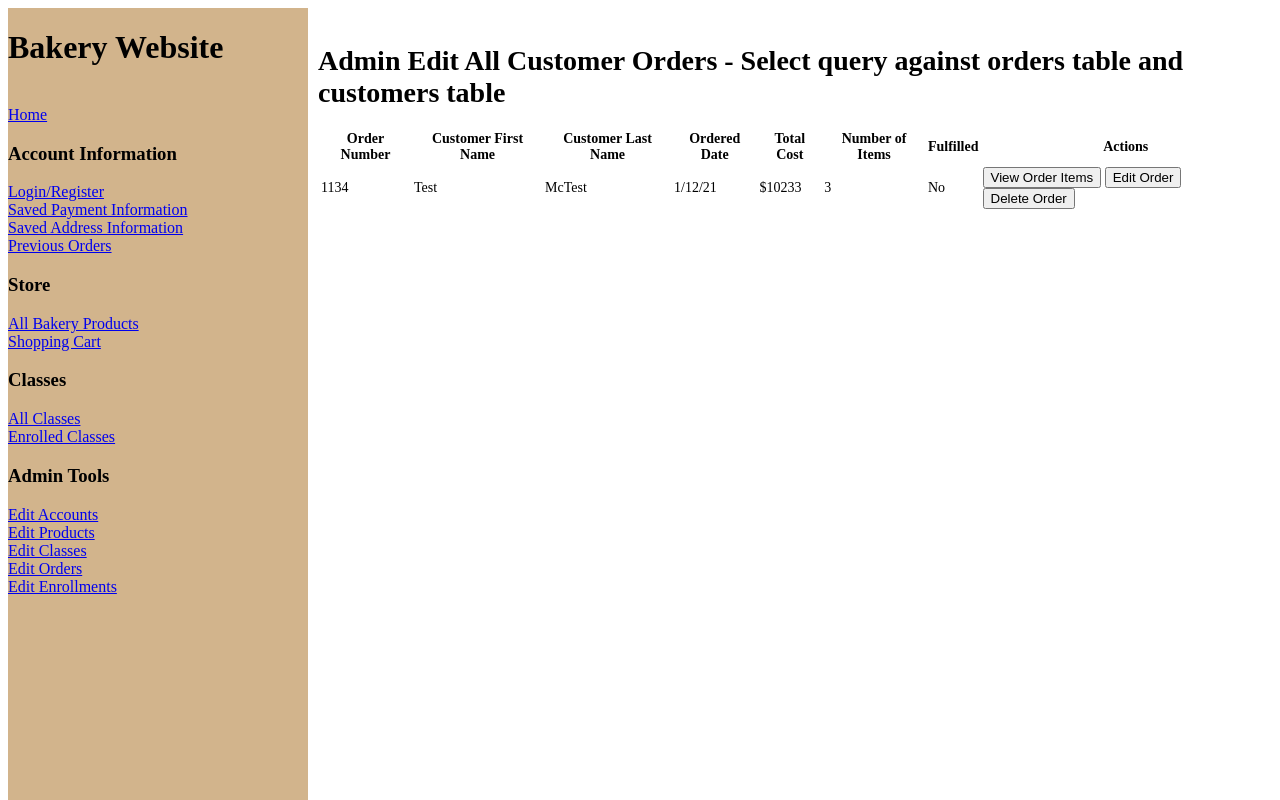
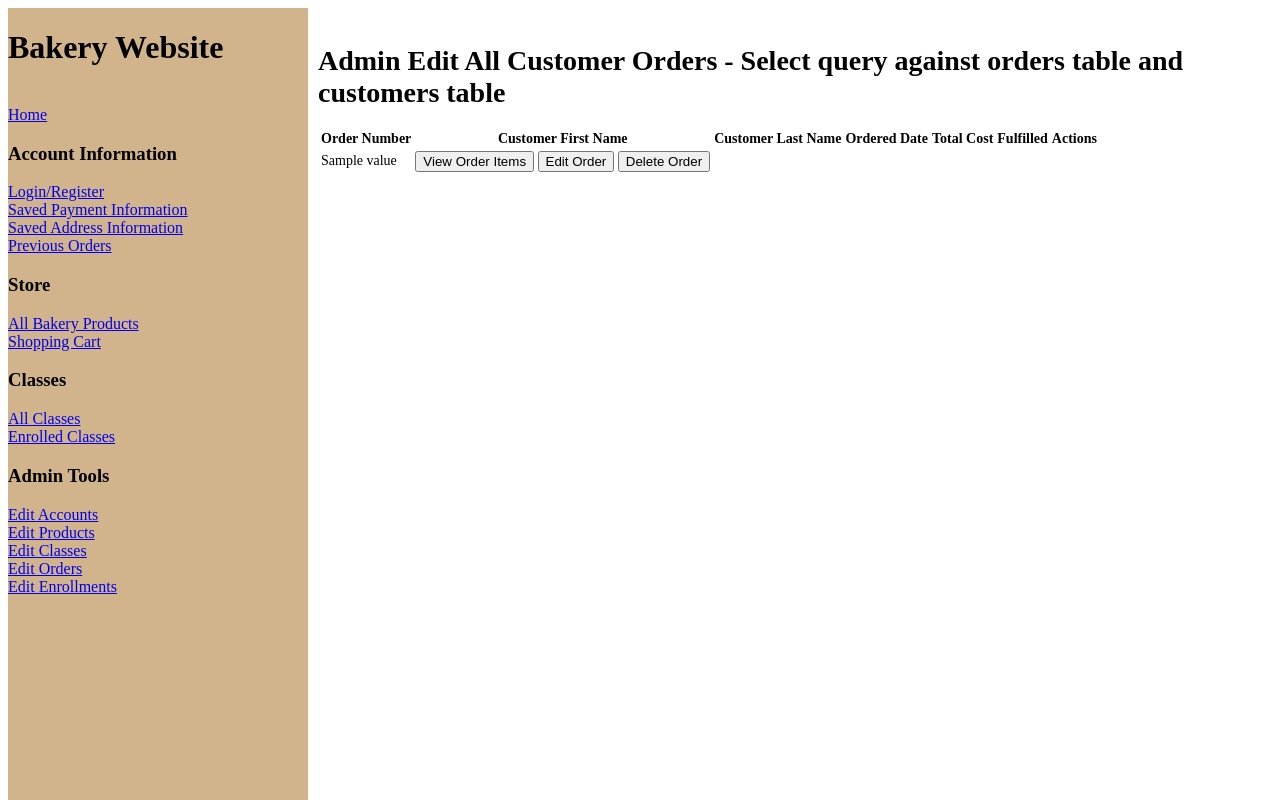
Before and after one commit to lucaslenard/bakery_website, a Flask app: template templates/edit_orders.html in a window 1280 px wide. Run offline with Flask 2, Linux system fonts and the light colour scheme; the template is opened without the code that fills it: most values are stand-ins (such as "Sample title", 1, 10 or a date in 2020).

Commit message:
Edit orders

```diff
--- a/app.py
+++ b/app.py
@@ -146,7 +146,15 @@ def admin_edit_classes():
 
 @app.route('/edit_orders')
 def admin_edit_orders():
-    return render_template('edit_orders.html')
+    query = "SELECT orders.id, orders.date, orders.fulfilled, orders.total_cost, users.first_name, users.last_name " \
+            "FROM orders INNER JOIN users ON orders.user_id=users.id;"
+
+    results = execute_query(db_connection, query)
+    response = results.fetchall()
+
+    data = format_data(response, ["id", "first_name", "last_name", "date", "total_cost", "fulfilled"])
+
+    return render_template('edit_orders.html', data=data)
 
 
 @app.route('/edit_enrollments')
--- a/templates/edit_orders.html
+++ b/templates/edit_orders.html
@@ -11,24 +11,21 @@
         <th>Customer Last Name</th>
         <th>Ordered Date</th>
         <th>Total Cost</th>
-        <th>Number of Items</th>
         <th>Fulfilled</th>
         <th>Actions</th>
     </tr>
-        <tr>
-            <td>1134</td>
-            <td>Test</td>
-            <td>McTest</td>
-            <td>1/12/21</td>
-            <td>$10233</td>
-            <td>3</td>
-            <td>No</td>
-            <td>
-                <button value="view_order_items" name="key">View Order Items</button>
-                <button value="edit_order" name="key">Edit Order</button>
-                <button value="delete_order" name="key">Delete Order</button>
-            </td>
-        </tr>
+    {% for key, value in data.items() %}
+    <tr>
+        {% for key, value in value.items() %}
+            <td id="{{ key }}">{{value}}</td>
+        {% endfor %}
+        <td>
+            <button value="{{key}}" name="view_order_items">View Order Items</button>
+            <button value="{{key}}" name="edit_order">Edit Order</button>
+            <button value="{{key}}" name="delete_order">Delete Order</button>
+        </td>
+    </tr>
+    {% endfor %}
 </table>
 
 {% endblock %}
```
